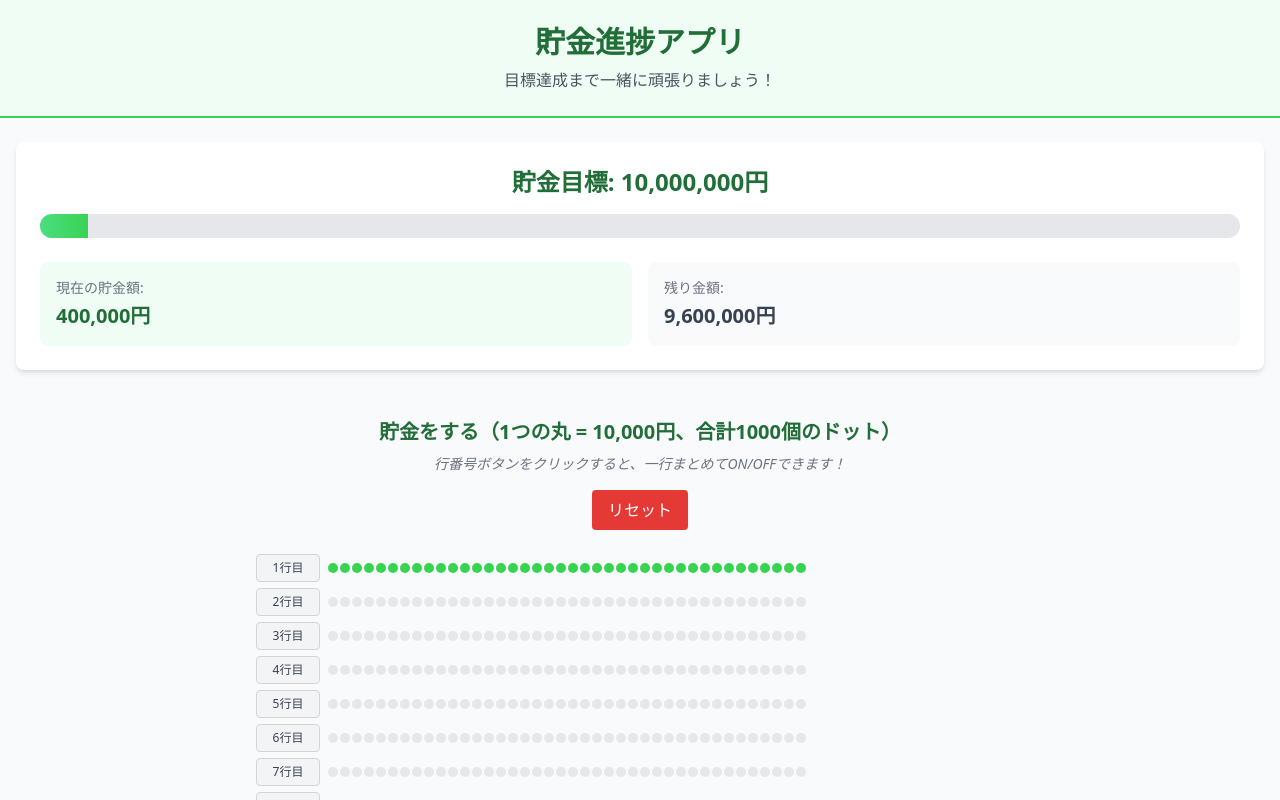
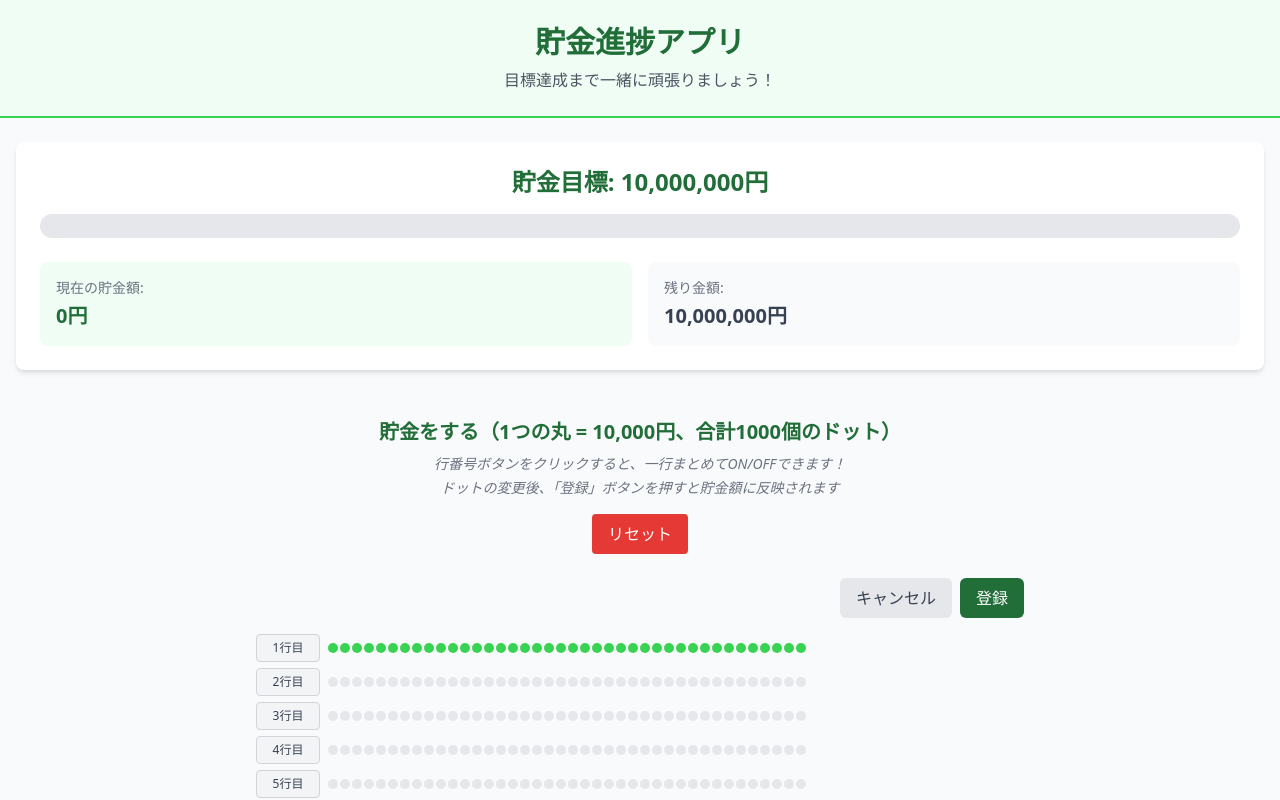
Before and after one commit to kipo33/chokin, a React (Vite) app: page / in a window 1280 px wide. Both pictures are taken after a click on the button "この行を一括でON/OFFします". Shown: the top 800 px of the page. Built offline with nearby package versions, Linux system fonts and the light colour scheme.

Commit message:
登録ボタンを実装

```diff
--- a/src/App.tsx
+++ b/src/App.tsx
@@ -53,7 +53,10 @@ function App() {
         <section className="mt-12">
           <div className="flex flex-col items-center mb-6">
             <h3 className="text-xl font-semibold text-primary mb-2">貯金をする（1つの丸 = 10,000円、合計1000個のドット）</h3>
-            <p className="text-sm text-gray-500 italic mb-4">行番号ボタンをクリックすると、一行まとめてON/OFFできます！</p>
+            <div className="text-sm text-gray-500 italic mb-4 text-center">
+              <p>行番号ボタンをクリックすると、一行まとめてON/OFFできます！</p>
+              <p className="mt-1">ドットの変更後、「登録」ボタンを押すと貯金額に反映されます</p>
+            </div>
             <button
               className="bg-danger hover:bg-red-700 text-white px-4 py-2 rounded transition transform hover:-translate-y-0.5 active:translate-y-0"
               onClick={handleReset}
--- a/src/components/SavingsDots.tsx
+++ b/src/components/SavingsDots.tsx
@@ -6,42 +6,63 @@ interface SavingsDotsProps {
 }
 
 const SavingsDots: React.FC<SavingsDotsProps> = ({ onSavingsUpdate, currentAmount }) => {
-  // 貯金ボタンがクリックされた状態を管理する配列（1000個）
+  // 保存済みのドット状態
+  const [savedDots, setSavedDots] = useState<boolean[]>(Array(1000).fill(false));
+  // 現在編集中のドット状態
   const [clickedDots, setClickedDots] = useState<boolean[]>(Array(1000).fill(false));
+  // 変更があるかどうかのフラグ
+  const [hasChanges, setHasChanges] = useState(false);
 
   // 初期化時と貯金額変更時にボタンの状態を更新
   useEffect(() => {
     // ローカルストレージからボタン状態を復元
-    const savedDots = localStorage.getItem('savings-dots');
-    if (savedDots) {
-      setClickedDots(JSON.parse(savedDots));
+    const storedDots = localStorage.getItem('savings-dots');
+    if (storedDots) {
+      const dots = JSON.parse(storedDots);
+      setSavedDots(dots);
+      setClickedDots(dots);
     } else if (currentAmount > 0) {
       // 保存されたボタン状態がない場合は、貯金額に基づいて自動的にボタンを設定
       const dotsCount = Math.floor(currentAmount / 10000);
-      const newClickedDots = Array(1000).fill(false);
+      const newDots = Array(1000).fill(false);
       for (let i = 0; i < dotsCount && i < 1000; i++) {
-        newClickedDots[i] = true;
+        newDots[i] = true;
       }
-      setClickedDots(newClickedDots);
-      localStorage.setItem('savings-dots', JSON.stringify(newClickedDots));
+      setSavedDots(newDots);
+      setClickedDots(newDots);
+      localStorage.setItem('savings-dots', JSON.stringify(newDots));
     }
   }, [currentAmount]);
 
-  // ボタンがクリックされたときの処理
+  // 変更を保存して反映する処理
+  const handleSaveChanges = () => {
+    if (!hasChanges) return;
+
+    // 変更前と変更後のONのドット数を比較して、差分を計算
+    const prevActiveCount = savedDots.filter(dot => dot).length;
+    const newActiveCount = clickedDots.filter(dot => dot).length;
+    const difference = newActiveCount - prevActiveCount;
+
+    // 状態を更新
+    setSavedDots([...clickedDots]);
+    localStorage.setItem('savings-dots', JSON.stringify(clickedDots));
+
+    // 親コンポーネントに貯金の更新を通知（差分 × 10,000円）
+    onSavingsUpdate(difference * 10000);
+
+    // 変更フラグをリセット
+    setHasChanges(false);
+  };
+
+  // ボタンがクリックされたときの処理（一時的な状態の更新のみ）
   const handleDotClick = (index: number) => {
     const newClickedDots = [...clickedDots];
     newClickedDots[index] = !newClickedDots[index];
     setClickedDots(newClickedDots);
-
-    // ボタン状態をローカルストレージに保存
-    localStorage.setItem('savings-dots', JSON.stringify(newClickedDots));
-
-    // 親コンポーネントに貯金の更新を通知
-    // クリックした場合は+10,000円、クリックを解除した場合は-10,000円
-    onSavingsUpdate(newClickedDots[index] ? 10000 : -10000);
+    setHasChanges(true);
   };
 
-  // 行全体のON/OFFを切り替える処理
+  // 行全体のON/OFFを切り替える処理（一時的な状態の更新のみ）
   const handleRowToggle = (rowIndex: number) => {
     const rowStartIdx = rowIndex * 40; // 1行は40個のドット
     const rowEndIdx = Math.min(rowStartIdx + 40, 1000); // 行の末尾（1000を超えないように）
@@ -53,21 +74,23 @@ const SavingsDots: React.FC<SavingsDotsProps> = ({ onSavingsUpdate, currentAmoun
 
     // 新しいドット状態を作成
     const newClickedDots = [...clickedDots];
-    let changeCount = 0;
 
     for (let i = rowStartIdx; i < rowEndIdx; i++) {
-      if (newClickedDots[i] !== shouldActivate) {
-        changeCount += shouldActivate ? 1 : -1;
-        newClickedDots[i] = shouldActivate;
-      }
+      newClickedDots[i] = shouldActivate;
     }
 
-    // 状態を更新
+    // 状態を更新（一時的な更新のみ）
     setClickedDots(newClickedDots);
-    localStorage.setItem('savings-dots', JSON.stringify(newClickedDots));
+    setHasChanges(true);
+  };
 
-    // 変更された数 × 10000円を更新
-    onSavingsUpdate(changeCount * 10000);
+  // 変更をキャンセルする処理
+  const handleCancelChanges = () => {
+    if (!hasChanges) return;
+
+    // 保存済みの状態に戻す
+    setClickedDots([...savedDots]);
+    setHasChanges(false);
   };
 
   // 行数を計算（1000個のドットを40個ずつで分割）
@@ -76,6 +99,29 @@ const SavingsDots: React.FC<SavingsDotsProps> = ({ onSavingsUpdate, currentAmoun
 
   return (
     <div className="max-w-3xl mx-auto">
+      {/* 操作ボタン */}
+      <div className="flex justify-end mb-4 gap-2">
+        {hasChanges && (
+          <>
+            <button
+              onClick={handleCancelChanges}
+              className="px-4 py-2 bg-gray-200 hover:bg-gray-300 text-gray-700 rounded-md transition-colors"
+              title="変更をキャンセルします"
+            >
+              キャンセル
+            </button>
+            <button
+              onClick={handleSaveChanges}
+              className="px-4 py-2 bg-primary hover:bg-green-700 text-white rounded-md transition-colors"
+              title="変更を登録して貯金額に反映します"
+            >
+              登録
+            </button>
+          </>
+        )}
+      </div>
+
+      {/* ドット表示エリア */}
       {rows.map((rowIndex) => (
         <div key={rowIndex} className="flex items-center mb-1.5">
           <button
@@ -101,6 +147,18 @@ const SavingsDots: React.FC<SavingsDotsProps> = ({ onSavingsUpdate, currentAmoun
           </div>
         </div>
       ))}
+
+      {/* 変更がある場合の下部の登録ボタン（スマホ用） */}
+      {hasChanges && (
+        <div className="mt-6 flex justify-center md:hidden">
+          <button
+            onClick={handleSaveChanges}
+            className="px-8 py-3 bg-primary hover:bg-green-700 text-white text-lg rounded-md transition-colors w-full max-w-xs"
+          >
+            変更を登録する
+          </button>
+        </div>
+      )}
     </div>
   );
 };
```
